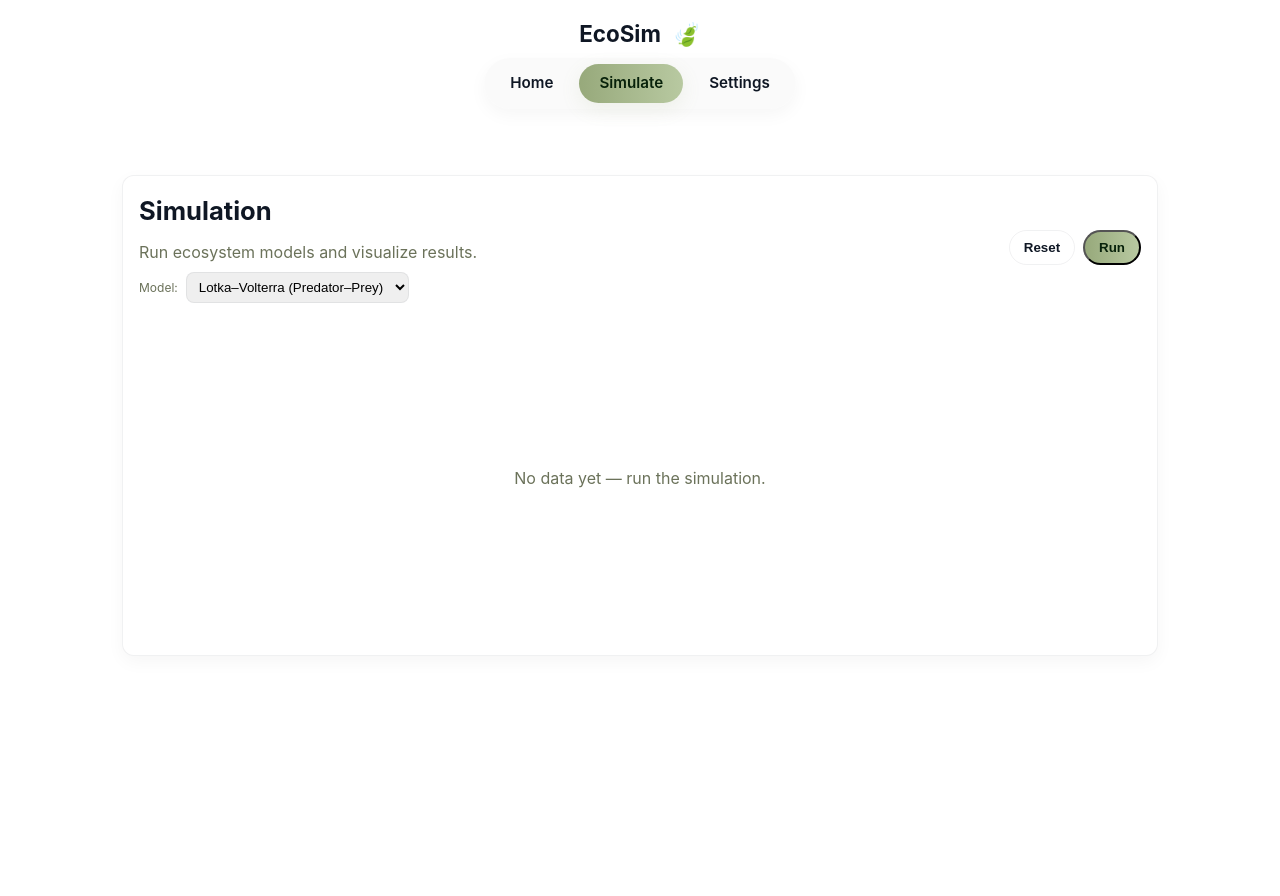
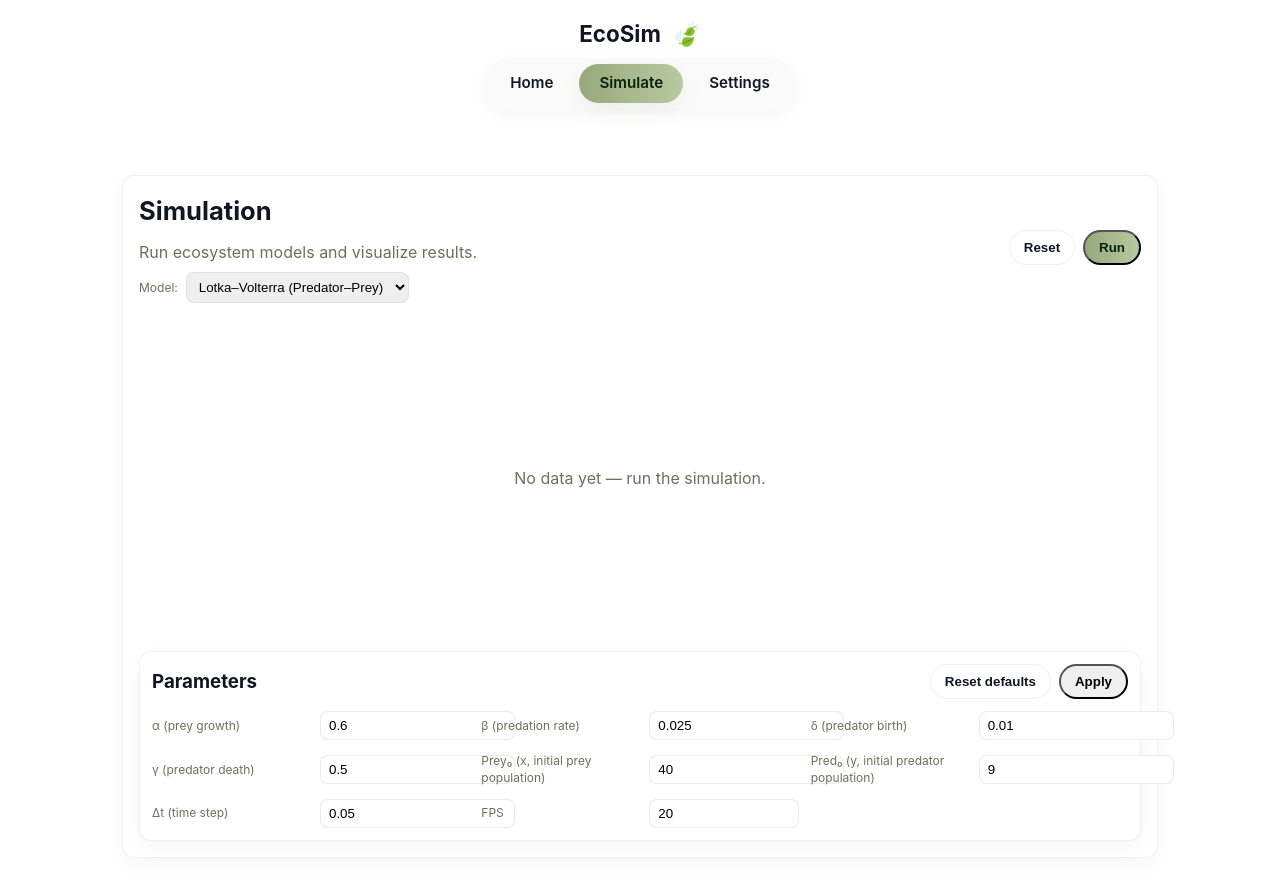
Before and after one commit to nguyen-aaron/EcoSim, a React (Create React App) app: page /simulate in a window 1280 px wide. Shown: the top 896 px of the page. Before the commit the page ends 800 px from the top, so only its background shows below. Built offline with nearby package versions, Linux system fonts and the light colour scheme.

Commit message:
added parameters editing for LV, and refactor code to make the chart and parameter fields components

```diff
--- /dev/null
+++ b/src/components/MiniSVGChart.jsx
@@ -0,0 +1,97 @@
+export default function MiniSVGChart({
+  prey = [],
+  predator = [],
+  width = 800,
+  height = 240,
+  preyColor = '#5aa9e6',
+  predatorColor = '#ef476f'
+}) {
+
+  //filter datapoints to valid numbers only. there was an issue with NaN values being added, not sure why
+  prey = Array.isArray(prey) ? prey.filter(Number.isFinite) : [];
+  predator = Array.isArray(predator) ? predator.filter(Number.isFinite) : [];
+
+  const allPoints = [...prey, ...predator];
+  if (!allPoints.length) {
+    return (
+      <div style={{height, display:'flex',alignItems:'center',justifyContent:'center',color:'var(--muted)'}}>
+        No data yet — run the simulation.
+      </div>
+    );
+  }
+
+  const max = Math.max(...allPoints);
+  const min = Math.min(...allPoints);
+  const pad = 30;
+  const labelSpace = 18;
+  const innerW = width - pad * 2;
+  const innerH = height - pad * 2 - labelSpace;
+
+  //function to normalize values to fit in the chart height
+  const norm = (v) => (max === min ? innerH / 2 : ((v - min) / (max - min)) * innerH);
+
+  //gemerate the line path for the given array of y-values
+  const makePath = (arr) =>
+    arr.map((v, i) => {
+      const x = pad + (i / Math.max(1, arr.length - 1)) * innerW;
+      const y = pad + (innerH - norm(v));
+      return `${i === 0 ? 'M' : 'L'} ${x.toFixed(2)} ${y.toFixed(2)}`;
+    }).join(' ');
+
+  const format = (n) => Number(n).toFixed(0);
+
+  const preyPath = prey.length ? makePath(prey) : '';
+  const predPath = predator.length ? makePath(predator) : '';
+  const axisY = pad + innerH;
+  const mid = (max + min) / 2;
+
+  return (
+    <svg viewBox={`0 0 ${width} ${height}`} width="100%" height={height}>
+      <rect width={width} height={height} fill="transparent" />
+      <g stroke="black" strokeWidth={1} opacity={0.06}>
+        {Array.from({ length: 5 }).map((_, i) => {
+          const y = pad + (i / 4) * innerH;
+          return <line key={i} x1={pad} x2={width - pad} y1={y} y2={y} />;
+        })}
+      </g>
+
+      {prey.length > 0 && (
+        <>
+          <path d={`${preyPath} L ${width - pad} ${axisY} L ${pad} ${axisY} Z`} fill={preyColor} opacity={0.06} />
+          <path d={preyPath} fill="none" stroke={preyColor} strokeWidth={2.5} />
+        </>
+      )}
+
+      {predator.length > 0 && (
+        <>
+          <path d={`${predPath} L ${width - pad} ${axisY} L ${pad} ${axisY} Z`} fill={predatorColor} opacity={0.05} />
+          <path d={predPath} fill="none" stroke={predatorColor} strokeWidth={2.5} />
+        </>
+      )}
+
+      <g stroke="black" strokeWidth={1} opacity={0.6}>
+        <line x1={pad} x2={pad} y1={pad} y2={axisY} />
+        <line x1={pad} x2={width - pad} y1={axisY} y2={axisY} />
+      </g>
+
+      <g style={{ color: 'var(--muted)', fontFamily: 'inherit' }} fill="currentColor" fontSize={12}>
+        <text x={width / 2} y={axisY + 23} textAnchor="middle">time</text>
+        <text textAnchor="middle" transform={`translate(${pad - 50}, ${pad + innerH / 2}) rotate(-90)`}>population</text>
+        <text x={pad - 20} y={pad - 5}>{format(max)}</text>
+        <text x={pad - 15} y={pad - 5 + innerH / 2 + 4}>{format(mid)}</text>
+        <text x={pad - 15} y={axisY + 15}>{format(min)}</text>
+      </g>
+
+      <g style={{ color: 'var(--muted)', fontFamily: 'inherit' }} fill="currentColor" fontSize={12}>
+        <g transform={`translate(${width - pad - 140}, ${pad - 20})`}>
+          <line x1="0" y1="0" x2="16" y2="0" stroke={preyColor} strokeWidth="3" />
+          <text x="22" y="4">Prey</text>
+        </g>
+        <g transform={`translate(${width - pad - 70}, ${pad - 20})`}>
+          <line x1="0" y1="0" x2="16" y2="0" stroke={predatorColor} strokeWidth="3" />
+          <text x="22" y="4">Predator</text>
+        </g>
+      </g>
+    </svg>
+  );
+}
--- /dev/null
+++ b/src/components/ParamsPanel.jsx
@@ -0,0 +1,33 @@
+function NumberField({ label, name, value, min, max, step=0.01, onChange }) {
+  return (
+    <label style={{display:'grid',gridTemplateColumns:'160px 1fr',gap:8,alignItems:'center'}}>
+      <span style={{color:'var(--muted)',fontSize:12}}>{label}</span>
+      <input
+        type="number" value={value ?? ''} min={min} max={max} step={step}
+        onChange={(e)=>onChange(name, e.target.value)}
+        style={{padding:'6px 8px',border:'1px solid rgba(0,0,0,0.08)',borderRadius:8}}
+      />
+    </label>
+  );
+}
+
+export default function ParamsPanel({ title='Parameters', fields, values, running, onChange, onReset, onApply }) {
+  return (
+    <div className="card" style={{ padding:12, marginTop:12 }}>
+      <div style={{display:'flex',justifyContent:'space-between',alignItems:'center'}}>
+        <h3 style={{margin:0}}>{title}</h3>
+        <div style={{display:'flex',gap:8}}>
+          <button className="btn secondary" onClick={onReset}>Reset defaults</button>
+          <button className="btn" onClick={onApply}>{running ? 'Apply & Restart' : 'Apply'}</button>
+        </div>
+      </div>
+      <div style={{display:'grid',gridTemplateColumns:'repeat(auto-fit, minmax(260px,1fr))',gap:12,marginTop:12}}>
+        {fields.map(f => (
+          <NumberField key={f.key} label={f.label} name={f.key}
+            value={values[f.key]} min={f.min} max={f.max} step={f.step}
+            onChange={onChange}/>
+        ))}
+      </div>
+    </div>
+  );
+}
--- /dev/null
+++ b/src/models/registry.js
@@ -0,0 +1,21 @@
+export const MODEL_CONFIG = {
+  lotka: {
+    label: 'Lotka–Volterra (Predator–Prey)',
+    workerUrl: new URL('../EcosystemEngine/LotkaVolterra.js', import.meta.url),
+    defaults: { alpha: 0.6, beta: 0.025, delta: 0.01, gamma: 0.5, x: 40, y: 9, dt: 0.05, fps: 20 },
+    fields: [
+      { key: 'alpha', label: 'α (prey growth)',    min: 0, step: 0.001, live: true },
+      { key: 'beta',  label: 'β (predation rate)', min: 0, step: 0.001, live: true },
+      { key: 'delta', label: 'δ (predator birth)', min: 0, step: 0.001, live: true },
+      { key: 'gamma', label: 'γ (predator death)', min: 0, step: 0.001, live: true },
+      { key: 'x',     label: 'Prey₀ (x, initial prey population)',     min: 0, step: 1, live: false },
+      { key: 'y',     label: 'Pred₀ (y, initial predator population)', min: 0, step: 1, live: false },
+      { key: 'dt',    label: 'Δt (time step)',     min: 0.001, step: 0.01, live: false },
+      { key: 'fps',   label: 'FPS',                min: 1, max: 120, step: 1, live: true },
+    ],
+    toWorker: (p) => p,
+  },
+
+  //add more models here
+
+};
--- a/src/pages/Simulate.jsx
+++ b/src/pages/Simulate.jsx
@@ -1,183 +1,93 @@
-import React, { useMemo, useState } from 'react';
+import { useEffect, useMemo, useState } from 'react';
 import { useEcosimWorker } from '../hooks/useEcosimWorker';
+import { MODEL_CONFIG } from '../models/registry';
+import MiniSVGChart from '../components/MiniSVGChart';
+import ParamsPanel from '../components/ParamsPanel.jsx'; //ParamsPanel.jsx since it was ambiguous and caused errors for some reason
 
-//draws an SVG line chart of the data
-function MiniSVGChart({
-  prey = [],
-  predator = [],
-  width = 800,
-  height = 240,
-  preyColor = '#5aa9e6',
-  predatorColor = '#ef476f'
-}) {
+export default function Simulate() {
+  console.log('ParamsPanel keys:', Object.keys(ParamsPanel), 'default typeof:', typeof ParamsPanel?.default);
 
-  //filter datapoints to valid numbers only. there was an issue with NaN values being added, not sure why
-  prey = Array.isArray(prey) ? prey.filter(Number.isFinite) : [];
-  predator = Array.isArray(predator) ? predator.filter(Number.isFinite) : [];
+  const [model, setModel] = useState('lotka');
+  const cfg = MODEL_CONFIG[model];
 
-  const allPoints = [...prey, ...predator];
-  if (!allPoints.length) {
-    return (
-      <div style={{height, display:'flex',alignItems:'center',justifyContent:'center',color:'var(--muted)'}}>
-        No data yet — run the simulation.
-      </div>
-    );
-  }
+  //Params for the current model
+  const [params, setParams] = useState(cfg.defaults);
+  useEffect(() => setParams(MODEL_CONFIG[model].defaults), [model]);
 
-  const max = Math.max(...allPoints);
-  const min = Math.min(...allPoints);
-  const pad = 30;
-  const labelSpace = 18;
-  const innerW = width - pad * 2;
-  const innerH = height - pad * 2 - labelSpace;
+  //Prepare worker parameters (if any mapping is needed)
+  const workerParams = useMemo(() => (cfg.toWorker ? cfg.toWorker(params) : params), [cfg, params]);
 
-  //function to normalize values to fit in the chart height
-  const norm = (v) => (max === min ? innerH / 2 : ((v - min) / (max - min)) * innerH);
+  //Ecosim worker hook
+  const { running, prey, predator, start, pause, reset, setParams: sendPatch } =
+    useEcosimWorker({ workerURL: cfg.workerUrl, params: workerParams, windowSize: 800 });
 
-  //gemerate the line path for the given array of y-values
-  const makePath = (arr) =>
-    arr.map((v, i) => {
-      const x = pad + (i / Math.max(1, arr.length - 1)) * innerW;
-      const y = pad + (innerH - norm(v));
-      return `${i === 0 ? 'M' : 'L'} ${x.toFixed(2)} ${y.toFixed(2)}`;
-    }).join(' ');
+  const handleParamChange = (name, val) => {
+    const num = Number(val);
+    if (!Number.isFinite(num)) return;
+    const next = { ...params, [name]: num };
+    setParams(next);
 
-  const format = (n) => Number(n).toFixed(0);
+    const live = cfg.fields.find(f => f.key === name)?.live;
+    if (running && live) {
+      const patch = cfg.toWorker ? cfg.toWorker({ [name]: num }) : { [name]: num };
+      sendPatch(patch);
+    }
+  };
 
-  const preyPath = prey.length ? makePath(prey) : '';
-  const predPath = predator.length ? makePath(predator) : '';
-  const axisY = pad + innerH;
-  const mid = (max + min) / 2;
+  const handleResetDefaults = () => {
+    const defaults = MODEL_CONFIG[model].defaults;
+    setParams(defaults);
+    if (running) sendPatch(cfg.toWorker ? cfg.toWorker(defaults) : defaults);
+  };
 
-  return (
-    <svg viewBox={`0 0 ${width} ${height}`} width="100%" height={height}>
-      <rect width={width} height={height} fill="transparent" />
-      <g stroke="black" strokeWidth={1} opacity={0.06}>
-        {Array.from({ length: 5 }).map((_, i) => {
-          const y = pad + (i / 4) * innerH;
-          return <line key={i} x1={pad} x2={width - pad} y1={y} y2={y} />;
-        })}
-      </g>
-
-      {prey.length > 0 && (
-        <>
-          <path d={`${preyPath} L ${width - pad} ${axisY} L ${pad} ${axisY} Z`} fill={preyColor} opacity={0.06} />
-          <path d={preyPath} fill="none" stroke={preyColor} strokeWidth={2.5} />
-        </>
-      )}
-
-      {predator.length > 0 && (
-        <>
-          <path d={`${predPath} L ${width - pad} ${axisY} L ${pad} ${axisY} Z`} fill={predatorColor} opacity={0.05} />
-          <path d={predPath} fill="none" stroke={predatorColor} strokeWidth={2.5} />
-        </>
-      )}
-
-      <g stroke="black" strokeWidth={1} opacity={0.6}>
-        <line x1={pad} x2={pad} y1={pad} y2={axisY} />
-        <line x1={pad} x2={width - pad} y1={axisY} y2={axisY} />
-      </g>
-
-      <g style={{ color: 'var(--muted)', fontFamily: 'inherit' }} fill="currentColor" fontSize={12}>
-        <text x={width / 2} y={axisY + 23} textAnchor="middle">time</text>
-        <text textAnchor="middle" transform={`translate(${pad - 50}, ${pad + innerH / 2}) rotate(-90)`}>population</text>
-        <text x={pad - 20} y={pad - 5}>{format(max)}</text>
-        <text x={pad - 15} y={pad - 5 + innerH / 2 + 4}>{format(mid)}</text>
-        <text x={pad - 15} y={axisY + 15}>{format(min)}</text>
-      </g>
-
-      <g style={{ color: 'var(--muted)', fontFamily: 'inherit' }} fill="currentColor" fontSize={12}>
-        <g transform={`translate(${width - pad - 140}, ${pad - 20})`}>
-          <line x1="0" y1="0" x2="16" y2="0" stroke={preyColor} strokeWidth="3" />
-          <text x="22" y="4">Prey</text>
-        </g>
-        <g transform={`translate(${width - pad - 70}, ${pad - 20})`}>
-          <line x1="0" y1="0" x2="16" y2="0" stroke={predatorColor} strokeWidth="3" />
-          <text x="22" y="4">Predator</text>
-        </g>
-      </g>
-    </svg>
-  );
-}
-
-//Mapping of model keys to worker script URLs
-const WORKER_URLS = {
-  lotka: new URL('../EcosystemEngine/LotkaVolterra.js', import.meta.url),
-  foodchain: undefined, //when implemented, add URL here
-  invasive: undefined,  //when implemented, add URL here
-};
-
-//Main simulation page
-function Simulate() {
-  const [model, setModel] = useState('lotka');
-
-  //Map dropdown selection to a worker file
-  const workerURL = WORKER_URLS[model];
-
-  //Default parameters for each model
-  const params = useMemo(() => {
-    if (model === 'lotka') {
-      return { alpha: 0.6, beta: 0.025, delta: 0.01, gamma: 0.5, x: 40, y: 9, dt: 0.05, fps: 20 };
-    }
-    //add other model params here (foodchain, invasive)
-    return { fps: 20 };
-  }, [model]);
-
-  const { prey, predator, start, pause, reset, running } =
-    useEcosimWorker({ workerURL, params, windowSize: 800 });
-
-  const handleRun = () => start();
-  const handlePause = () => pause();
-  const handleReset = () => reset();
-
-  const handleModelChange = (e) => {
-    const next = e.target.value;
-    //Stop current engine and clear series via reset() the hook will
-    //recreate the worker when workerPath changes
-    pause();
-    reset();
-    setModel(next);
+  const handleApplyRestart = () => {
+    const payload = cfg.toWorker ? cfg.toWorker(params) : params;
+    sendPatch(payload);
+    if (running) { pause(); reset(); start(); } else { reset(); }
   };
 
   return (
     <div className="container">
-      <div className="card" style={{ padding: 16 }}>
-        <div style={{ display: 'flex', justifyContent: 'space-between', alignItems: 'center', gap: 12 }}>
+      <div className="card" style={{ padding:16 }}>
+        <div style={{display:'flex',justifyContent:'space-between',alignItems:'center',gap:12}}>
           <div>
             <h2>Simulation</h2>
-            <div style={{ color: 'var(--muted)' }}>Run ecosystem models and visualize results.</div>
-            <div style={{ marginTop: 8 }}>
-              <label style={{ fontSize: 12, color: 'var(--muted)', marginRight: 8 }}>Model:</label>
-              <select
-                value={model}
-                onChange={handleModelChange}
-                style={{ padding: '6px 8px', borderRadius: 8, border: '1px solid rgba(15,23,36,0.06)' }}
-              >
-                <option value="lotka">Lotka–Volterra (Predator–Prey)</option>
-                <option value="foodchain">Food Chain Dynamics</option>
-                <option value="invasive">Invasive Species Model</option>
+            <div style={{color:'var(--muted)'}}>Run ecosystem models and visualize results.</div>
+            <div style={{marginTop:8}}>
+              <label style={{fontSize:12,color:'var(--muted)',marginRight:8}}>Model:</label>
+              <select value={model} onChange={(e)=>setModel(e.target.value)}
+                style={{padding:'6px 8px',borderRadius:8,border:'1px solid rgba(15,23,36,0.06)'}}>
+                {Object.entries(MODEL_CONFIG).map(([key, m]) => (
+                  <option key={key} value={key}>{m.label}</option>
+                ))}
               </select>
             </div>
           </div>
-
-          <div style={{ display: 'flex', gap: 8 }}>
-            <button className="btn secondary" onClick={handleReset}>Reset</button>
-            {running ? (
-              <button className="btn" onClick={handlePause}>Pause</button>
-            ) : (
-              <button className="btn primary" onClick={handleRun}>Run</button>
-            )}
+          <div style={{display:'flex',gap:8}}>
+            <button className="btn secondary" onClick={reset}>Reset</button>
+            {running ? <button className="btn" onClick={pause}>Pause</button>
+                     : <button className="btn primary" onClick={start}>Run</button>}
           </div>
         </div>
 
-        <div style={{ marginTop: 16 }}>
-          <div style={{ height: 320 }}>
+        {/* Parameters for current model (Lotka only for now) */}
+
+
+        <div style={{marginTop:16}}>
+          <div style={{height:320}}>
             <MiniSVGChart prey={prey} predator={predator} height={320} />
           </div>
         </div>
+         <ParamsPanel
+          title="Parameters"
+          fields={cfg.fields}
+          values={params}
+          running={running}
+          onChange={handleParamChange}
+          onReset={handleResetDefaults}
+          onApply={handleApplyRestart}
+        />
       </div>
     </div>
   );
 }
-
-export default Simulate;
```
